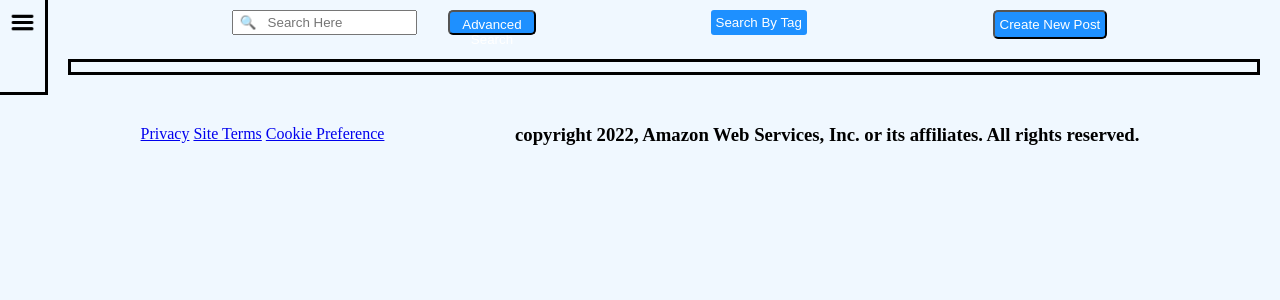
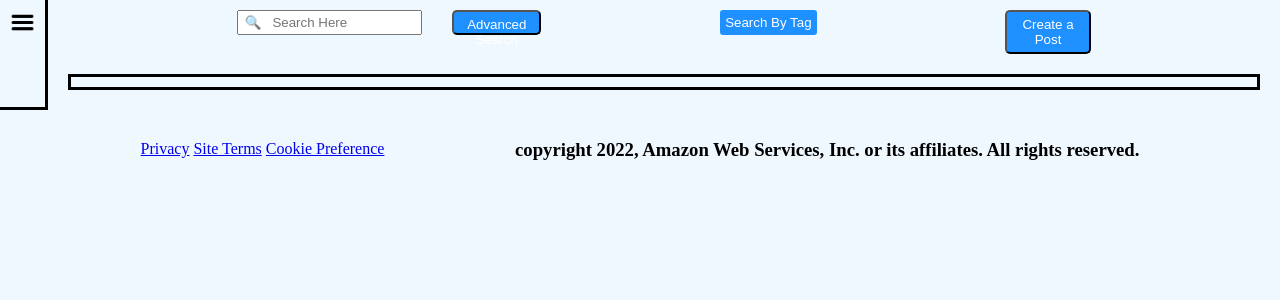
Before and after one commit to Felix0331/FullStack_TUF, a Flask app: page /search/ in a window 1280 px wide. Shown: the part 103-403 px from the top of the page. Run offline with Flask 2, Linux system fonts and the light colour scheme; the visitor is signed in with stand-in values (Sample User, id 1); data that the repository does not hold is empty.

Commit message:
Update search.html

```diff
--- a/flask_app/templates/search.html
+++ b/flask_app/templates/search.html
@@ -43,8 +43,8 @@
 
                     </div>
                 </div>
-                <form action="">
-                    <input class="blue_button" type="button" value="Create New Post">
+                <form action="/add_new_post">
+                    <button class="blue_button"> Create a Post </button>
                 </form>
             </div>
             <div class="top_posts">
```
